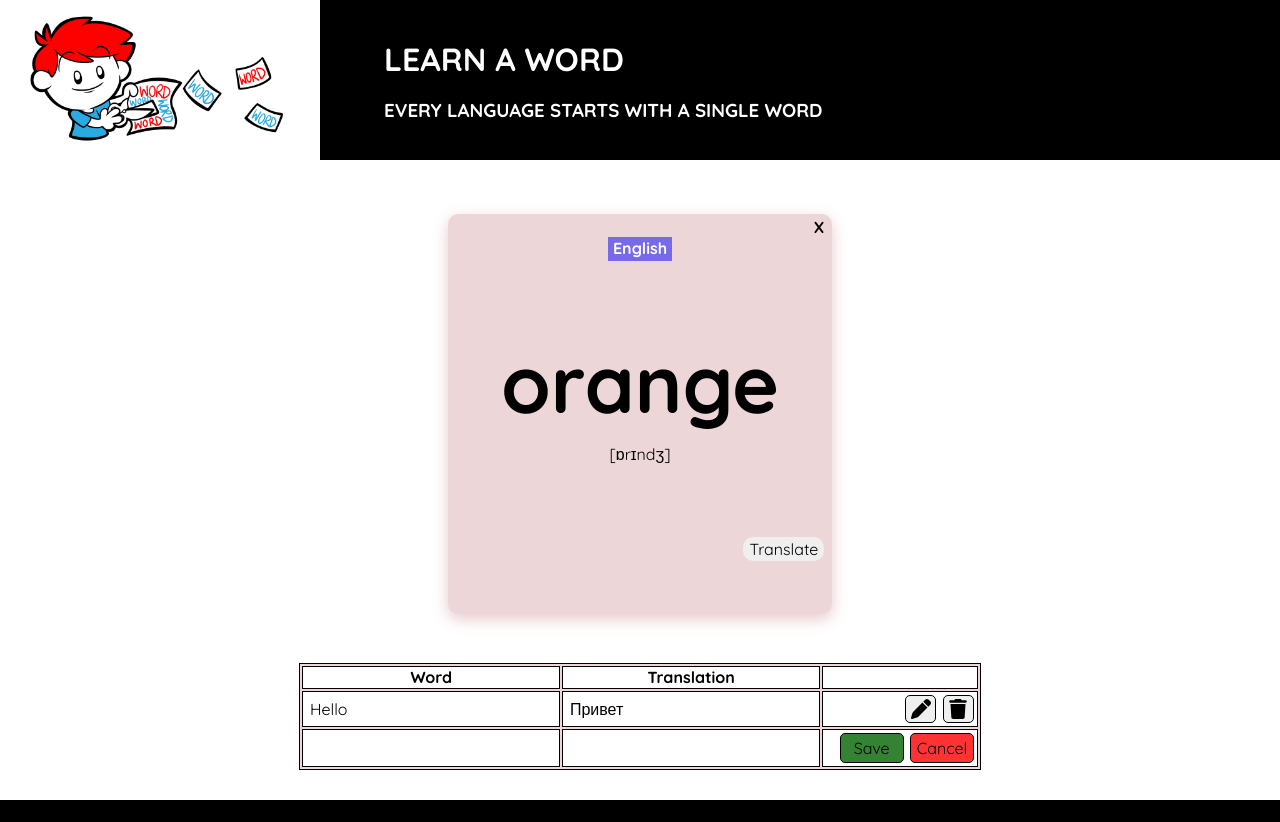
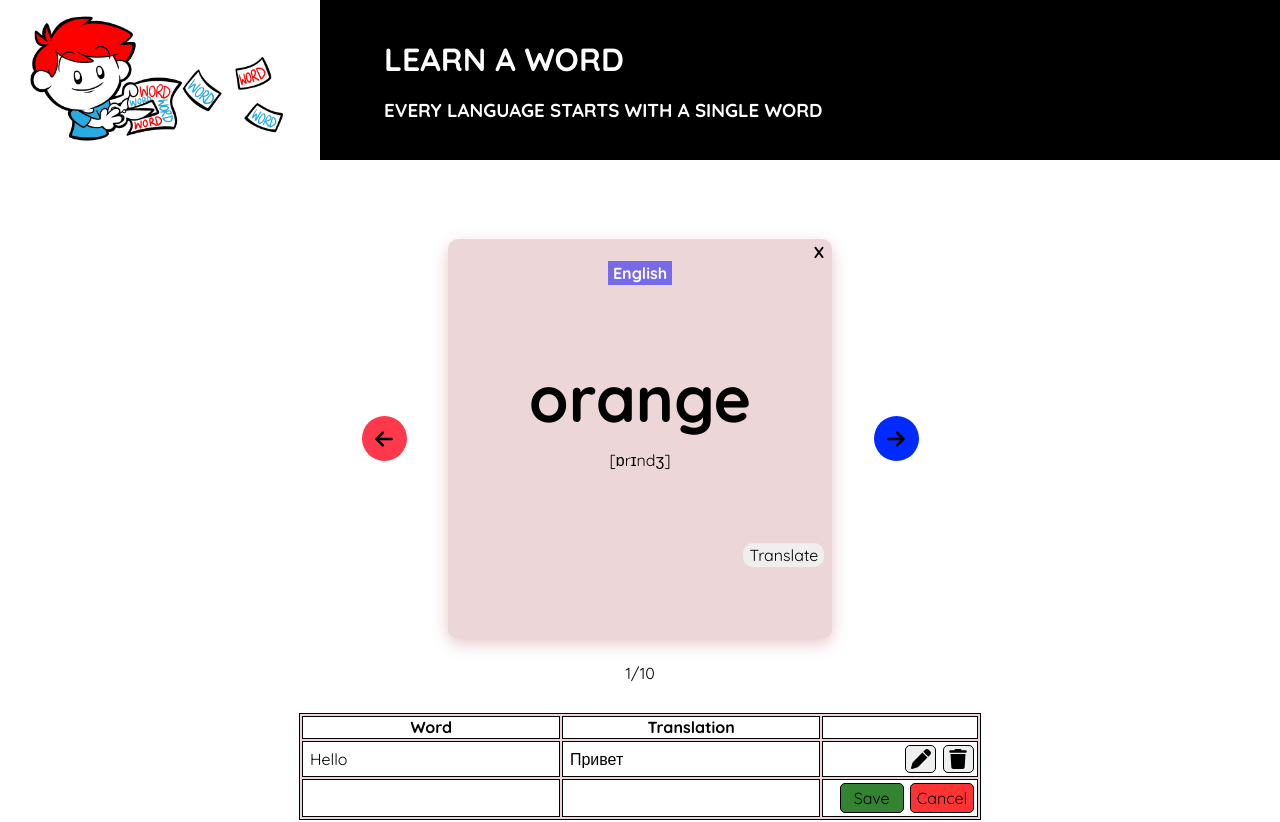
Before and after one commit to AleksandraBakhcheva/flashcards_app, a React (Create React App) app: page / in a window 1280 px wide. Shown: the top 822 px of the page. Built offline with nearby package versions, Linux system fonts and the light colour scheme.

Commit message:
wordslist component added with carousel of cards

```diff
--- a/src/App.js
+++ b/src/App.js
@@ -1,16 +1,16 @@
 import "./assets/styles/general.css";
 import "./assets/styles/variables.css";
 import Header from "./assets/components/Header";
-import WordCard from "./assets/components/WordCard";
 import WordslistTable from "./assets/components/WordsListTable";
 import Footer from "./assets/components/Footer";
+import WordsList from "./assets/components/WordsList";
 
 function App() {
   return (
     <div className="App__container">
         <Header />
         <main className="container__main">
-          <WordCard word={"orange"} transcription={"[ɒrɪndʒ]"} meaning={"Апельсин, оранжевый"} />
+          <WordsList />
           <WordslistTable />
         </main>
         <Footer />
--- /dev/null
+++ b/src/assets/components/WordsList.jsx
@@ -0,0 +1,34 @@
+import React, { useState } from "react";
+import "../styles/words_list.css";
+import arrow_left from "../images/arrow_left.svg";
+import arrow_right from "../images/arrow_right.svg";
+import data from "../wordslist.json"
+import WordCard from "./WordCard";
+
+function WordsList (props) {
+
+    const [index, showCard] = useState(0);
+
+    const showPrevCard = () => {
+        showCard(index - 1);
+    }
+
+    const showNextCard = () => {
+        showCard(index + 1);
+    }
+
+    return (
+        <div className="wordslist">
+            <button onClick={showPrevCard} className="buttons__arrows arrow_left">
+                <img src={arrow_left} alt="arrow_left" />
+            </button>
+            <WordCard word={data[index].word} transcription={data[index].transcription} meaning={data[index].meaning} />
+            <button onClick={showNextCard} className="buttons__arrows arrow_right">
+                <img src={arrow_right} alt="arrow_right" />
+            </button>
+            <div className="wordslist__index">{data[index].index + "/" + data.length}</div>
+        </div>
+    );
+}
+
+export default WordsList;
--- a/src/assets/components/WordsListAdd.jsx
+++ b/src/assets/components/WordsListAdd.jsx
@@ -4,8 +4,8 @@ import WordsListItem from "./WordsListItem";
 
 function WordsListAdd(props) {
 
-    const [save, isSaved] = useState(props.save === false);
-    const [cancel, isCanceled] = useState(props.cancel === false);
+    const [save, isSaved] = useState(false);
+    const [cancel, isCanceled] = useState(false);
     const [word, isWordChanged] = useState("");
     const [translation, isTranslationChanged] = useState("");
 
--- a/src/assets/components/WordsListItem.jsx
+++ b/src/assets/components/WordsListItem.jsx
@@ -6,9 +6,7 @@ import WordsListAdd from "./WordsListAdd";
 
 function WordsListItem(props) {
 
-    //const {word, translation} = props;
-
-    const [edit, isHidden] = useState(props.edit === false);
+    const [edit, isHidden] = useState(false);
     const [word, isSet] = useState(props.word);
     const [translation, isTranslated] = useState(props.translation);
 
--- a/src/assets/components/wordCard.jsx
+++ b/src/assets/components/wordCard.jsx
@@ -5,8 +5,8 @@ function WordCard(props) {
 
     const {word, transcription, meaning} = props;
 
-    const [hidden, hideButton] = useState(props.hidden === false);
-    const [translation, showMeaning] = useState(props.translation === false);
+    const [hidden, hideButton] = useState(false);
+    const [translation, showMeaning] = useState(false);
 
     const showTranslation = () => {
         hideButton(!hidden);
@@ -21,7 +21,7 @@ function WordCard(props) {
                 <h1 className="wordcard__word">{word}</h1>
                 <p className="wordcard__transcription">{transcription}</p>
                 <div onClick={showTranslation} className="wordcard__translation">
-                    <button  className={hidden ? "hidden" : ""} >Translate</button>
+                    <button className={hidden ? "hidden" : ""} >Translate</button>
                     <p className={translation ? "translation" : "hidden"}>{meaning}</p>
                 </div>
             </div>
--- a/src/assets/styles/variables.css
+++ b/src/assets/styles/variables.css
@@ -6,6 +6,8 @@
     --word-card-button: rgba(0, 0, 255, 0.5);
     --words-button-edit: rgba(0, 100, 0, 0.8);
     --words-button-delete: rgb(255, 0, 0, 0.8);
+    --arrow-left-background: rgb(255, 56, 75);
+    --arrow-right-background: rgb(0, 42, 255);
 }
 
 /* other */
--- a/src/assets/styles/word_card.css
+++ b/src/assets/styles/word_card.css
@@ -5,7 +5,6 @@
 .wordcard__box {
     width: 30vw;
     height: 50vh;
-    margin-top: 2%;
     border-radius: var(--general-border-radius);
     box-shadow: var(--wordcard-box-shadow);
     background-color: var(--wordcard-background-color);
@@ -33,7 +32,7 @@
 .wordcard__word {
     margin-top: 20%;
     margin-bottom: 0;
-    font-size: 5rem;
+    font-size: 4rem;
 }
 .wordcard__translation {
     margin-top: 19%;
--- /dev/null
+++ b/src/assets/styles/words_list.css
@@ -0,0 +1,36 @@
+.wordslist {
+    display: flex;
+    justify-content: center;
+    width: 50vw;
+    height: 50vh;
+    margin: 4% auto;
+}
+.buttons__arrows {
+    width: 45px;
+    height: 45px;
+    margin: auto;
+    border: none;
+    border-radius: 100px;
+    cursor: pointer;
+}
+.arrow_left {
+    background-color: var(--arrow-left-background);
+}
+.arrow_right {
+    background-color: var(--arrow-right-background);
+}
+.buttons__arrows:hover {
+    box-shadow: 0 0 0 1rem rgba(0, 0, 0, 0.15);
+}
+.buttons__arrows img {
+    width: 20px;
+    height: 20px;
+    margin-top: 10%;
+}
+.wordslist__index {
+    display: flex;
+    position: absolute;
+    height: fit-content;
+    top: 83%;
+    justify-content: center;
+}
--- /dev/null
+++ b/src/assets/wordslist.json
@@ -0,0 +1,62 @@
+[
+    {
+        "index": 1,
+        "word": "orange",
+        "transcription": "[ɒrɪndʒ]",
+        "meaning": "апельсин, оранжевый"
+    },
+    {
+        "index": 2,
+        "word": "hello",
+        "transcription": "[həˈləʊ]",
+        "meaning": "здороваться, звать, окликать"
+    },
+    {
+        "index": 3,
+        "word": "option",
+        "transcription": "[ˈɒpʃn]",
+        "meaning": "вариант, опция, опцион"
+    },
+    {
+        "index": 4,
+        "word": "code",
+        "transcription": "[kəʊd]",
+        "meaning": "код, кодекс, кодировка"
+    },
+    {
+        "index": 5,
+        "word": "programmer",
+        "transcription": "[ˈprəʊ.ɡræm.ər]",
+        "meaning": "программист"
+    },
+    {
+        "index": 6,
+        "word": "friend",
+        "transcription": "[frend]",
+        "meaning": "друг, подруга, приятель"
+    },
+    {
+        "index": 7,
+        "word": "happy",
+        "transcription": "[ˈhæpɪ]",
+        "meaning": "счастливый, довольный, веселый"
+    },
+    {
+        "index": 8,
+        "word": "word",
+        "transcription": "[wɜːd]",
+        "meaning": "слово, известие, речь"
+    },
+    {
+        "index": 9,
+        "word": "giraffe",
+        "transcription": "[dʒɪˈrɑːf]",
+        "meaning": "жираф"
+    },
+    {
+        "index": 10,
+        "word": "language",
+        "transcription": "[ˈlæŋɡwɪdʒ]",
+        "meaning": "язык, речь, брань"
+    }
+]
```
Also changed, not shown: src/assets/images/arrow_left.svg (added), src/assets/images/arrow_right.svg (added).
